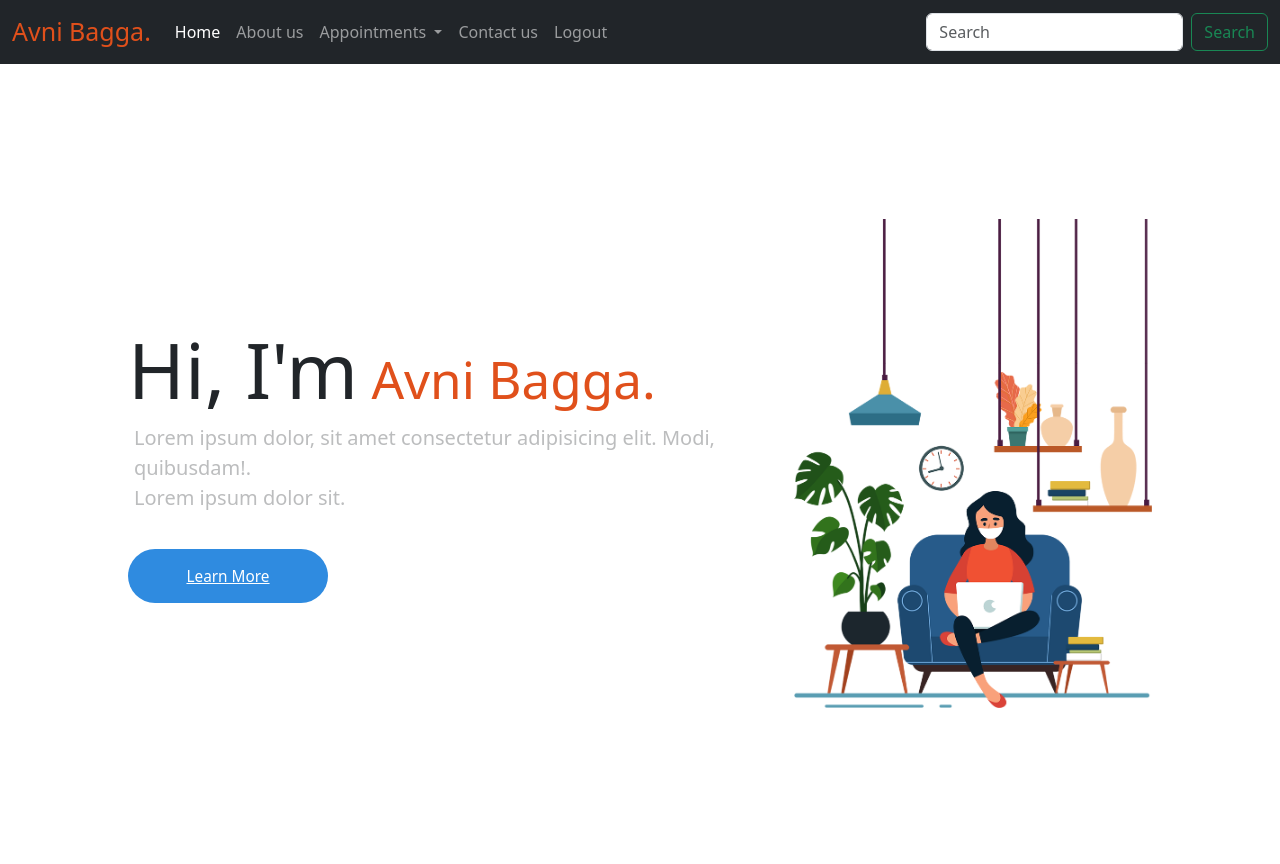
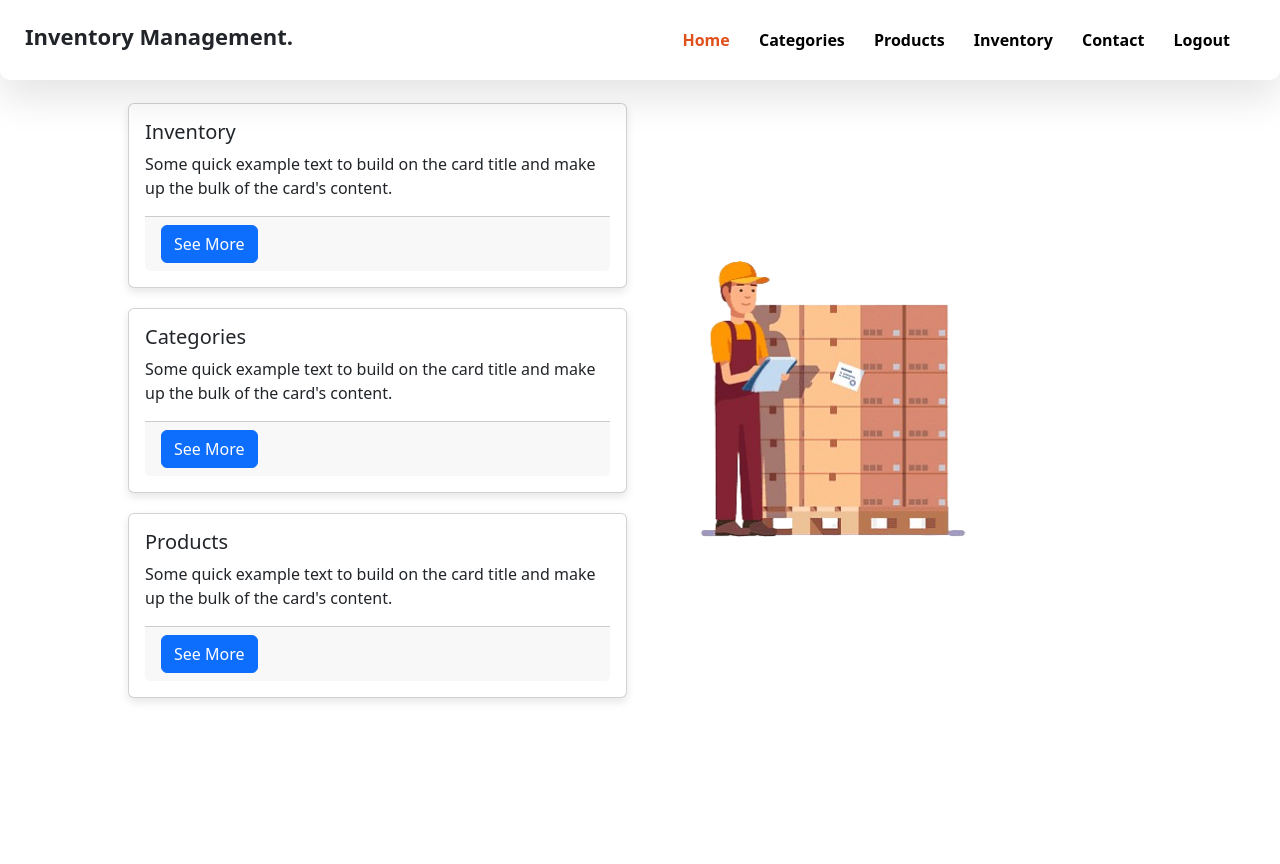
Before and after one commit to AvniBagga376/Django-Project, a Django app: page / in a window 1280 px wide. After the commit the page ends 702 px from the top, so only its background shows below. Run offline with Django 5.2, Linux system fonts and the light colour scheme; a user stored in the database is signed in; some libraries are stand-ins or nearby versions.

Commit message:
Webpages added

```diff
--- a/home/urls.py
+++ b/home/urls.py
@@ -7,4 +7,8 @@ urlpatterns = [
     path("contact/", views.contact, name='contact'),
     path("login/", views.loginUser, name='login'),
     path("logout/", views.logoutUser, name='logout'),
+    path("categories/", views.categories, name='categories'),
+    path("categories/delete/<int:category_id>/", views.delete_category, name='delete_category'),
+    path("products/", views.products, name='products'),
+    path("products/delete/<int:product_id>/", views.delete_product, name='delete_product'),
 ]
--- a/home/views.py
+++ b/home/views.py
@@ -1,10 +1,10 @@
-from django.shortcuts import render, redirect
-from home.models import Contact
+from django.shortcuts import render, redirect, get_object_or_404
+from home.models import Contact, Category, Product
 from django.contrib.auth.models import User
 from django.contrib.auth import authenticate, login, logout
 from django.contrib import messages
-
-
+from django.contrib.auth.decorators import login_required
+from .forms import CategoryForm, ProductForm
 
 
 # Create your views here.
@@ -43,3 +43,38 @@ def contact(request):
 def logoutUser(request):
     logout(request)
     return redirect("login")
+
+@login_required
+def categories(request):
+    if request.method == 'POST':
+        form = CategoryForm(request.POST)
+        if form.is_valid():
+            form.save()
+            return redirect('categories')
+    else:
+        form = CategoryForm()
+    categories = Category.objects.all()
+    return render(request, 'categories.html', {'form': form, 'categories': categories})
+
+def delete_category(request, category_id):
+    category = get_object_or_404(Category, id=category_id)
+    category.delete()
+    return redirect('categories')
+
+def products(request):
+    if request.method == 'POST':
+        form = ProductForm(request.POST)
+        if form.is_valid():
+            form.save()
+            return redirect('products')
+    else:
+        form = ProductForm()
+
+    products = Product.objects.all()
+    categories = Category.objects.all()
+    return render(request, 'products.html', {'form': form, 'products': products, 'categories': categories})
+
+def delete_product(request, product_id):
+    product = get_object_or_404(Product, id=product_id)
+    product.delete()
+    return redirect('products')
--- a/static/css/styles.css
+++ b/static/css/styles.css
@@ -32,7 +32,8 @@
 }
 
 /* home */
-.landing{
+/* home */
+.landing {
     display: flex;
     flex-direction: row;
     justify-content: space-between;
@@ -41,40 +42,82 @@
     height: 100vh;
 }
 
-.landingText h1{
-    font-size: 6vw;
-    margin: 0 !important;
+.landingCards {
+    flex: 1;
+    margin-right: 2vw; /* Adjust as needed for spacing */
 }
 
-.landingText h3{
-    margin: 6px !important;
-    font-size: 20px;
-    opacity: 0.3;
-    line-height: 30px;
+.landingCards .card-deck {
+    display: flex;
+    flex-direction: column;
+    gap: 20px;
 }
 
-.landingText .btn{
-    width: 200px;
-    margin-top: 30px;
-    padding: 14px 20px 14px 20px;
-    background-color: #2f8be0;
-    border-radius: 45px;
-    text-align: center
-}
-.landingText .btn:hover{
-    width: 200px;
-    margin-top: 30px;
-    padding: 14px 20px 14px 20px;
-    background-color: #425e78;
-    border-radius: 45px;
-    text-align: center
+.landingImage {
+    flex: 1;
 }
 
-.landingText .btn a{
-    font-size: 1.2vw;
-    color: #fff;
+.landingImage img {
+    width: 28vw;
 }
 
-.landingImage img{
-    width: 28vw;
+/* Additional CSS for cards if needed */
+.card {
+    border: none;
+    box-shadow: 0 4px 8px rgba(0,0,0,0.1);
+    border-radius: 8px;
 }
+
+.card-body {
+    padding: 20px;
+}
+
+
+/* nav */
+html,body{
+    background-color: #fff;
+    font-family: 'Source Sans Pro',sans-serif;
+    overflow-x: hidden !important;
+    margin: 0px !important;
+    padding: 0px !important;
+    padding-top: 80px;
+}
+
+*{
+    text-decoration: none !important;
+}
+
+.nav{
+    position: fixed;
+    z-index: 1000;
+    top: 0;
+    right: 0;
+    left: 0;
+    height: 80px;
+    display: flex;
+    flex-direction: row;
+    justify-content: space-between;
+    align-items: center;
+    padding: 0 25px 0 25px;
+    background-color: #fff;
+    box-shadow: 0 19px 38px rgba(0,0,0,0.10);
+    border-bottom-left-radius: 10px;
+    border-bottom-right-radius: 10px;
+}
+
+.nav .links a{
+    margin-right: 25px;
+    font-size: 16px;
+    font-weight: 600;
+    color: #000;
+}
+
+.nav .links .mainlink{
+    color: #e0501b;
+}
+
+.nav h4{
+    font-size: 22px;
+    font-weight: bold;
+    margin-left: 25px;
+}
--- a/static/test.txt
+++ /dev/null
@@ -1 +0,0 @@
-this is a test and this is a  static file
--- a/templates/base.html
+++ b/templates/base.html
@@ -3,52 +3,27 @@
   <head>
     <meta charset="utf-8">
     <meta name="viewport" content="width=device-width, initial-scale=1">
-    <title>{% block title %}{% endblock title %} |Healthcare</title>
+    <title>{% block title %}{% endblock title %} | Inventory</title>
     {% load static %}
     <link rel="stylesheet" type="text/css" href="{% static 'css/styles.css' %}">
     <link href="https://unpkg.com/aos@2.3.1/dist/aos.css" rel="stylesheet">
     <link href="https://cdn.jsdelivr.net/npm/bootstrap@5.3.3/dist/css/bootstrap.min.css" rel="stylesheet" integrity="sha384-QWTKZyjpPEjISv5WaRU9OFeRpok6YctnYmDr5pNlyT2bRjXh0JMhjY6hW+ALEwIH" crossorigin="anonymous">
   </head>
   <body>
-    <nav class="navbar navbar-expand-lg navbar-dark bg-dark">
-      <div class="container-fluid">
-        <a class="navbar-brand" href="#" style="color:#e0501b;font-size: 25px">Avni Bagga.</a>
-        <button class="navbar-toggler" type="button" data-bs-toggle="collapse" data-bs-target="#navbarSupportedContent" aria-controls="navbarSupportedContent" aria-expanded="false" aria-label="Toggle navigation">
-          <span class="navbar-toggler-icon"></span>
-        </button>
-        <div class="collapse navbar-collapse" id="navbarSupportedContent">
-          <ul class="navbar-nav me-auto mb-2 mb-lg-0">
-            <li class="nav-item">
-              <a class="nav-link active" aria-current="page" href="/">Home</a>
-            </li>
-            <li class="nav-item">
-              <a class="nav-link" href="#">About us</a>
-            </li>
-            <li class="nav-item dropdown">
-              <a class="nav-link dropdown-toggle" href="#" role="button" data-bs-toggle="dropdown" aria-expanded="false">
-                Appointments
-              </a>
-              <ul class="dropdown-menu">
-                <li><a class="dropdown-item" href="#">Bookings</a></li>
-                <li><a class="dropdown-item" href="#">Blog</a></li>
-                <li><hr class="dropdown-divider"></li>
-                <li><a class="dropdown-item" href="#">More</a></li>
-              </ul>
-            </li>
-            <li class="nav-item">
-              <a class="nav-link" href="{% url 'contact' %}">Contact us</a>
-            </li>
-            <li class="nav-item">
-              <a class="nav-link" href="{% url 'logout' %}">Logout</a>
-            </li>
-          </ul>
-          <form class="d-flex" role="search">
-            <input class="form-control me-2" type="search" placeholder="Search" aria-label="Search">
-            <button class="btn btn-outline-success" type="submit">Search</button>
-          </form>
-        </div>
+    <div class="wrapper">
+      <div class="nav">
+          <div class="logo">
+              <h4>Inventory Management.</h4>
+          </div>
+          <div class="links">
+              <a href="/" class="mainlink">Home</a>
+              <a href="{% url 'categories' %}">Categories</a>
+              <a href="#">Products</a>
+              <a href="#">Inventory</a>
+              <a href="{% url 'contact' %}">Contact</a>
+              <a href="{% url 'logout' %}">Logout</a>
+          </div>
       </div>
-    </nav>
 {% if messages %}
 {% for message in messages %}
     <div class="alert alert-{{ message.tags }} alert-dismissible fade show d-flex justify-content-between align-items-center my-0" role="alert">
--- a/templates/index.html
+++ b/templates/index.html
@@ -4,11 +4,35 @@
 {% block body %}
 
 <div class="landing">
-    <div class="landingText" data-aos="fade-up" data-aos-duration="1000">
-        <h1>Hi, I'm<span style="color:#e0501b;font-size: 4vw"> Avni Bagga.</span> </h1>
-        <h3>Lorem ipsum dolor, sit amet consectetur adipisicing elit. Modi, quibusdam!. <br> Lorem ipsum dolor sit.</h3>
-        <div class="btn">
-            <a href="#">Learn More</a>
+    <div class="landingCards" data-aos="fade-up" data-aos-duration="1000">
+        <div class="card-deck">
+            <div class="card">
+                <div class="card-body">
+                    <h5 class="card-title">Inventory</h5>
+                    <p class="card-text">Some quick example text to build on the card title and make up the bulk of the card's content.</p>
+                    <div class="card-footer">
+                        <a href="#" class="btn btn-primary">See More</a>
+                    </div>
+                </div>
+            </div>
+            <div class="card">
+                <div class="card-body">
+                    <h5 class="card-title">Categories</h5>
+                    <p class="card-text">Some quick example text to build on the card title and make up the bulk of the card's content.</p>
+                    <div class="card-footer">
+                        <a href="{% url 'categories' %}" class="btn btn-primary">See More</a>
+                    </div>
+                </div>
+            </div>
+            <div class="card">
+                <div class="card-body">
+                    <h5 class="card-title">Products</h5>
+                    <p class="card-text">Some quick example text to build on the card title and make up the bulk of the card's content.</p>
+                    <div class="card-footer">
+                        <a href="#" class="btn btn-primary">See More</a>
+                    </div>
+                </div>
+            </div>
         </div>
     </div>
     <div class="landingImage" data-aos="fade-down" data-aos-duration="2000">
--- a/templates/login.html
+++ b/templates/login.html
@@ -100,7 +100,7 @@ body.my-login-page {
 					</div>
 					<div class="card fat">
 						<div class="card-body">
-							<h4 class="card-title"><span style="color:#e0501b;font-size: 25px">Website.</span> Login</h4>
+							<h4 class="card-title"><span style="color:#e0501b;font-size: 25px">Inventory.</span> Login</h4>
 							<form method="POST" class="my-login-validation" action="{% url 'login' %}">
                                 {% csrf_token %}
 								<div class="form-group">
```
Also changed, not shown: home/forms.py (added, +15 -0 lines), home/models.py (+15 -0 lines), templates/categories.html (added, +29 -0 lines), templates/products.html (added, +29 -0 lines), db.sqlite3, home/migrations/0004_category.py (added), static/img/bg.png, 1 other file.
